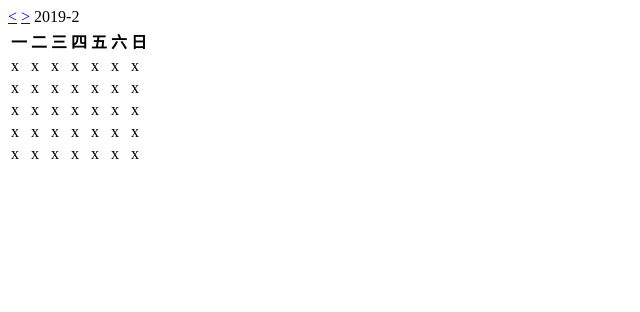
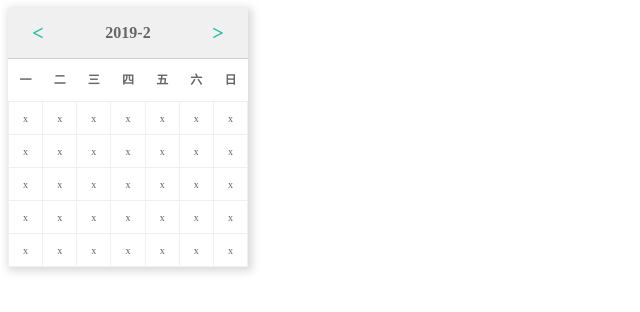
Before and after one commit to yiheyue/front-end-demos, a plain HTML site: page demo-01/index.html in a window 1280 px wide. Shown: the whole page, without its empty margins (0-640 px from the left). Drawn offline with Linux system fonts and the light colour scheme.

Commit message:
demo-01: add basic CSS

```diff
--- a/demo-01/index.html
+++ b/demo-01/index.html
@@ -3,6 +3,7 @@
 <head>
   <meta charset="UTF-8">
   <title>Date Picker</title>
+  <link rel="stylesheet" href="./style.css">
 </head>
 <body>
   <div class="ui-datepicker-wrapper">
--- /dev/null
+++ b/demo-01/style.css
@@ -0,0 +1,59 @@
+/* 最外层 wrapper */
+.ui-datepicker-wrapper {
+  width: 240px;
+  font-size: 16px;
+  color: #666666;
+  box-shadow: 2px 2px 8px 2px rgba(128, 128, 128, 0.3);
+}
+
+/* head 区域 */
+.ui-datepicker-wrapper .ui-datepicker-header {
+  padding: 0 20px;
+  height: 50px;
+  line-height: 50px;
+  text-align: center;
+  background: #f0f0f0;
+  border-bottom: 1px solid #cccccc;
+  font-weight: bold;
+}
+
+/* 两个按钮 */
+.ui-datepicker-wrapper .ui-datepicker-btn {
+  font-family: serif;
+  font-size: 20px;
+  width: 20px;
+  height: 50px;
+  line-height: 50px;
+  color: #1abc9c;
+  text-align: center;
+  cursor: pointer;
+  text-decoration: none;
+}
+.ui-datepicker-wrapper .ui-datepicker-prev-btn {
+  float: left;
+}
+.ui-datepicker-wrapper .ui-datepicker-next-btn {
+  float: right;
+}
+
+/* body 区域 */
+.ui-datepicker-wrapper .ui-datepicker-body table {
+  width: 100%;
+  border-collapse: collapse;
+}
+.ui-datepicker-wrapper .ui-datepicker-body th,
+.ui-datepicker-wrapper .ui-datepicker-body td {
+  height: 30px;
+  text-align: center;
+}
+.ui-datepicker-wrapper .ui-datepicker-body th {
+  font-size: 12px;
+  height: 40px;
+  line-height: 40px;
+}
+.ui-datepicker-wrapper .ui-datepicker-body td {
+  border: 1px solid #f0f0f0;
+  font-size: 10px;
+  width: 14%;
+  cursor: pointer;
+}
```
